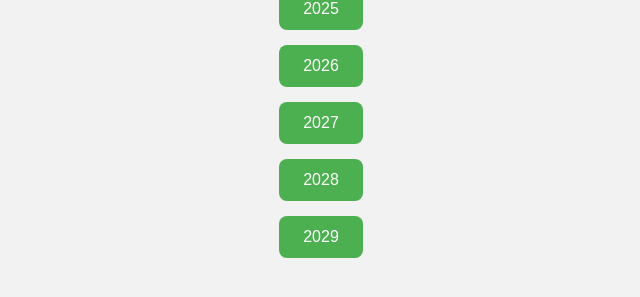
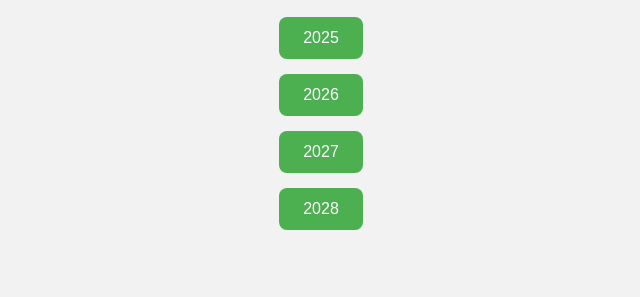
Before and after one commit to plfoundationprogram-boop/foundationprogram, a plain HTML site: page index.html in a window 1280 px wide. Shown: the part 321-618 px from the top of the page, without its empty margins (319-959 px from the left). Drawn offline with Linux system fonts and the light colour scheme.

Commit message:
Update index.html

```diff
--- a/index.html
+++ b/index.html
@@ -53,12 +53,13 @@
 
   <h1>Project Luangwa Foundation Program</h1>
 
+
   <div class="button-container">
-    <a href="2025 PL Foundational Students.html" class="green-button">2025</a>
+
+    <a href="2025 PL Foundational Students .html" class="green-button">2025</a>
     <a href="not yet.html" class="green-button">2026</a>
     <a href="not yet.html" class="green-button">2027</a>
     <a href="not yet.html" class="green-button">2028</a>
-    <a href="not yet.html" class="green-button">2029</a>
   </div>
 
 </body>
```
